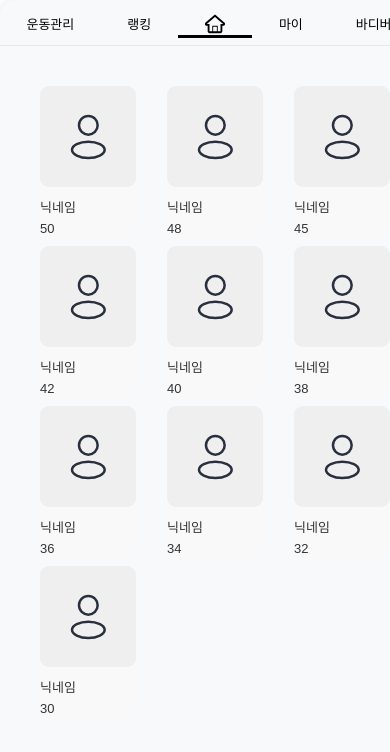
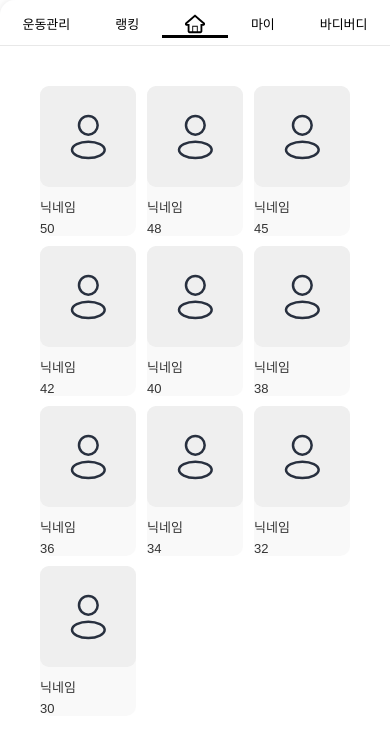
Before and after one commit to Team-BodyBuddy/body-buddy-front, a React (Create React App) app: page /trainer in a window 390 px wide. Shown: the top 752 px of the page. Built offline with nearby package versions, Linux system fonts and the light colour scheme.

Commit message:
style: trainer main 페이지 반응형 스타일 수정

```diff
--- /dev/null
+++ b/src/pages/TrainerMainPage/Styles.ts
@@ -0,0 +1,23 @@
+import styled from "styled-components";
+
+export const Container=styled.div`
+    display: flex;
+    flex-direction: column;
+    align-items: center;
+    height: 100vh;
+    width: 100vw;
+    margin: 0;
+    padding: 0;
+    box-sizing: border-box;
+    background-color: #f9f9f9;
+    overflow-y: auto;
+
+    @media (max-width: 430px) {
+        height: auto;
+        background-color: #ffffff;
+    }
+`
+
+export const ListWrapper=styled.div`
+    margin:20px;
+`
--- a/src/pages/TrainerMainPage/TrainerMainPage.tsx
+++ b/src/pages/TrainerMainPage/TrainerMainPage.tsx
@@ -1,4 +1,4 @@
-import * as S from "./style";
+import * as S from "./Styles";
 import TopNavigation from "../../components/TopNavigation/TopNavigation";
 import MemberElement from "../../components/MemberListSection/MemberList";
 import { bodybudyData } from "../../mocks/rank-mock";
@@ -9,12 +9,12 @@ const TrainerMainPage:React.FC=()=>{
     };
 
     return(
-        <>
+        <S.Container>
             <TopNavigation activeTab="홈"  onTabClick={handleTabClick}/>
-            <S.Container>
+            <S.ListWrapper>
                 <MemberElement members={bodybudyData}/>
-            </S.Container>
-        </>
+            </S.ListWrapper>
+        </S.Container>
     )
 }
 
--- a/src/pages/TrainerMainPage/style.ts
+++ /dev/null
@@ -1,6 +0,0 @@
-import styled from "styled-components";
-
-export const Container=styled.div`
-    width: 100%;
-    padding:20px;
-`
```
